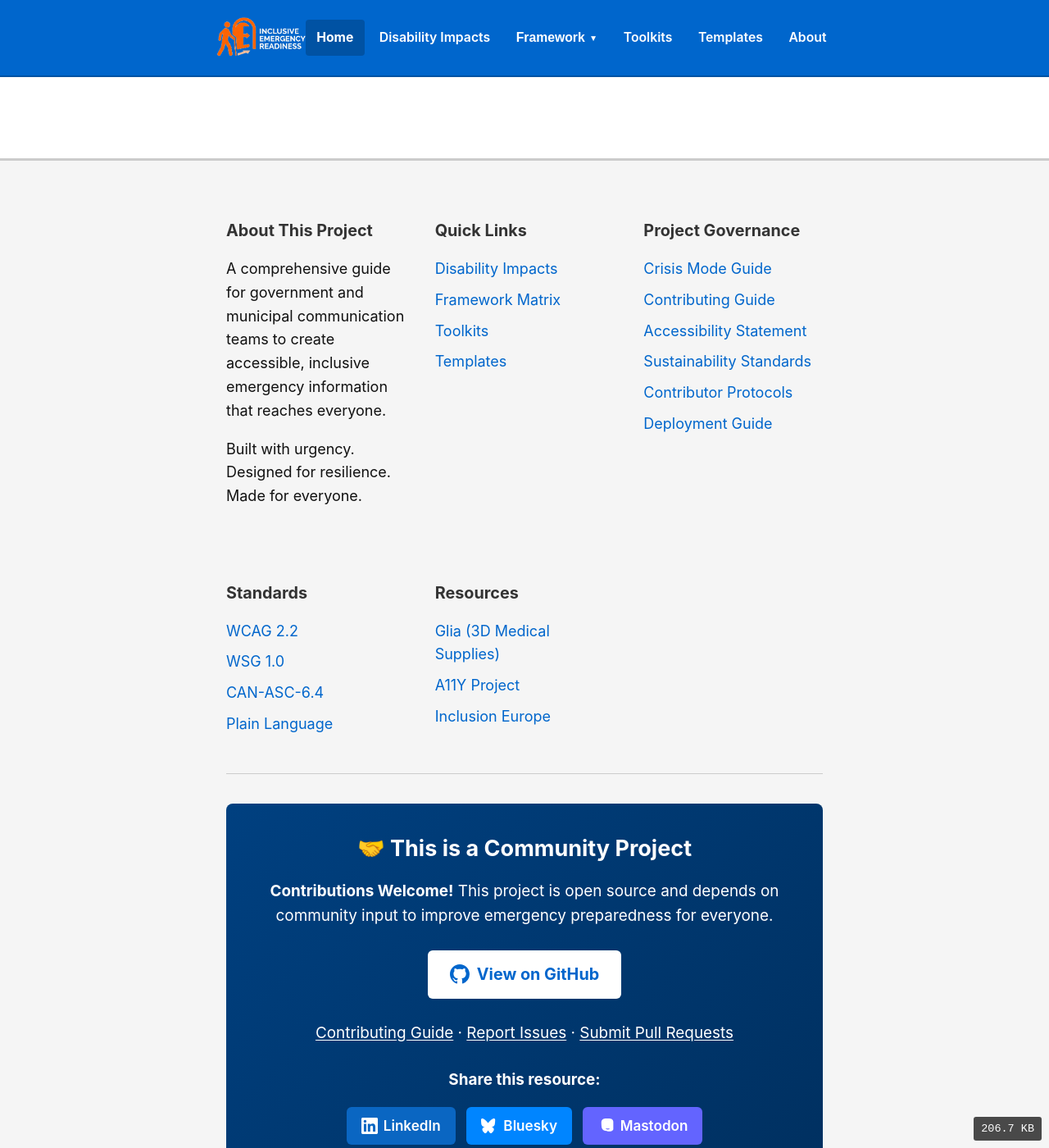
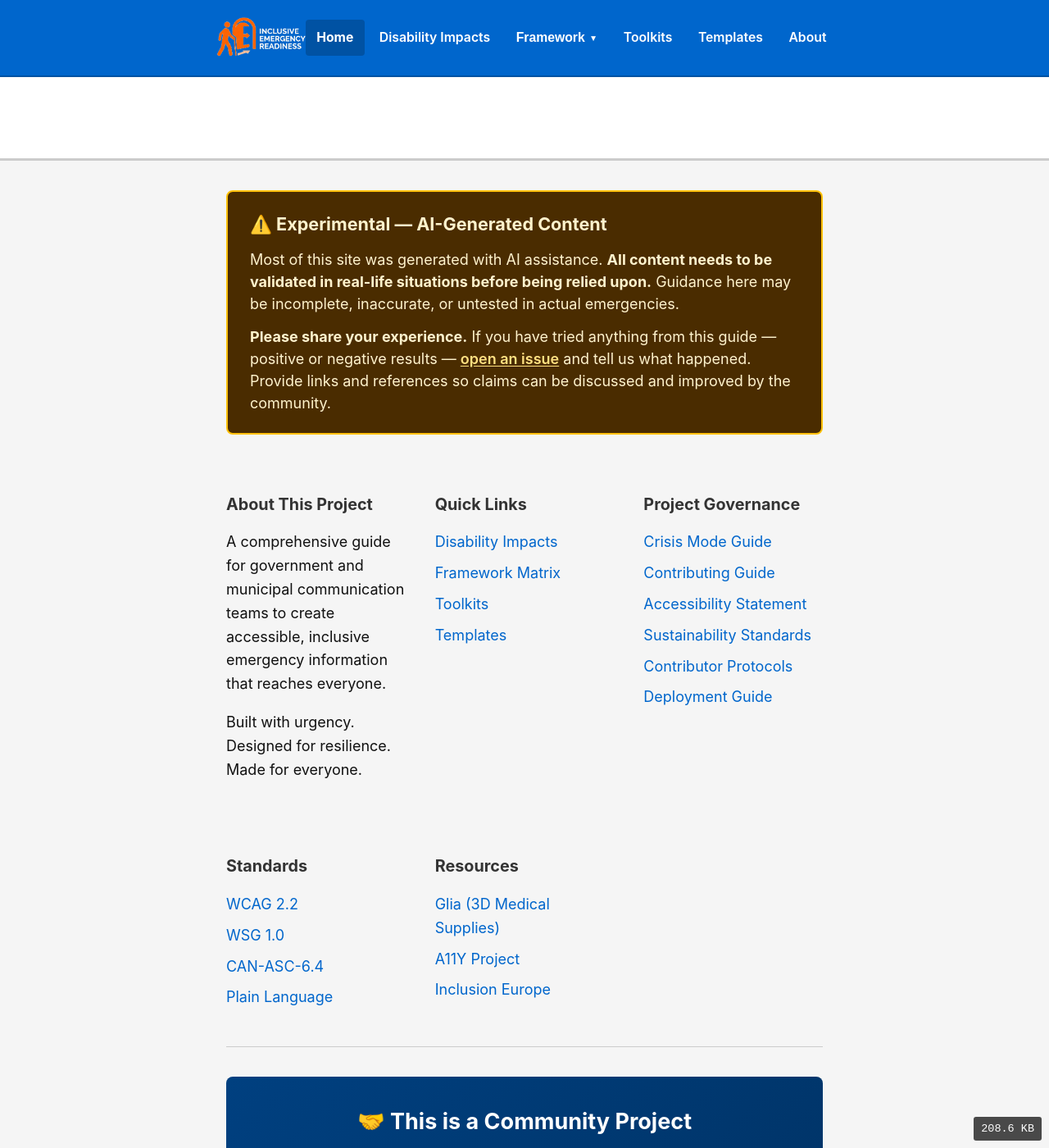
Before and after one commit to mgifford/inclusive-emergency-readiness, a Jekyll site: the page built from index.md, in a window 1280 px wide and 1400 px high, scrolled down 11170 px. Shown: the whole window at 82% size. Built offline with Jekyll 4.4.1, drawn with Linux system fonts in a browser that asks for light colours.

Commit message:
Add prominent experimental/AI-generated notice to README and website footer
Co-authored-by: mgifford <116832+mgifford@users.noreply.github.com>

```diff
--- a/_includes/footer.html
+++ b/_includes/footer.html
@@ -1,5 +1,19 @@
 <footer class="site-footer" role="contentinfo">
   <div class="container">
+
+    <div class="experimental-notice" role="note" aria-label="Experimental content notice">
+      <p class="experimental-notice__heading">⚠️ Experimental — AI-Generated Content</p>
+      <p>
+        Most of this site was generated with AI assistance. <strong>All content needs to be validated in real-life situations before being relied upon.</strong>
+        Guidance here may be incomplete, inaccurate, or untested in actual emergencies.
+      </p>
+      <p>
+        <strong>Please share your experience.</strong> If you have tried anything from this guide — positive or negative results —
+        <a href="https://github.com/mgifford/inclusive-emergency-readiness/issues" target="_blank" rel="noopener noreferrer">open an issue</a>
+        and tell us what happened. Provide links and references so claims can be discussed and improved by the community.
+      </p>
+    </div>
+
     <div class="footer-content">
       <div class="footer-section">
         <h3>About This Project</h3>
@@ -109,6 +123,45 @@
 </footer>
 
 <style>
+  .experimental-notice {
+    background-color: #4a2c00;
+    color: #fff3cd;
+    border: 2px solid #ffc107;
+    border-radius: 8px;
+    padding: 1.25rem 1.5rem;
+    margin-bottom: 2rem;
+    font-size: 1rem;
+    line-height: 1.5;
+  }
+
+  .experimental-notice__heading {
+    font-size: 1.2rem;
+    font-weight: 700;
+    margin: 0 0 0.75rem 0;
+    color: #ffe082;
+  }
+
+  .experimental-notice p {
+    margin: 0 0 0.75rem 0;
+    color: #fff3cd;
+  }
+
+  .experimental-notice p:last-child {
+    margin-bottom: 0;
+  }
+
+  .experimental-notice a {
+    color: #ffe082;
+    text-decoration: underline;
+    font-weight: 600;
+  }
+
+  .experimental-notice a:hover,
+  .experimental-notice a:focus {
+    color: #ffffff;
+    text-decoration-thickness: 2px;
+  }
+
   .footer-content {
     display: grid;
     grid-template-columns: repeat(auto-fit, minmax(200px, 1fr));
@@ -294,6 +347,24 @@
   }
 
   @media print {
+    .experimental-notice {
+      background-color: #fff8dc;
+      color: #000;
+      border: 2pt solid #000;
+    }
+
+    .experimental-notice__heading {
+      color: #000;
+    }
+
+    .experimental-notice p {
+      color: #000;
+    }
+
+    .experimental-notice a {
+      color: #000;
+    }
+
     .footer-content {
       display: none;
     }
```
Also changed, not shown: README.md.
